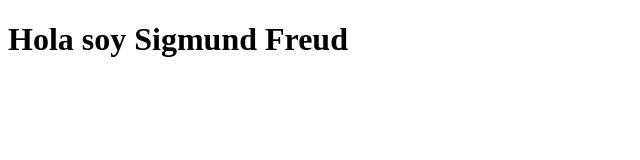
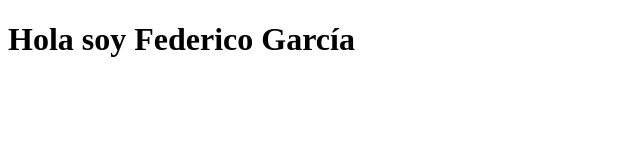
Before and after one commit to joadelvia/cursodocker, a plain HTML site: page index.html in a window 1280 px wide. Shown: the whole page, without its empty margins (0-640 px from the left). Drawn offline with Linux system fonts and the light colour scheme.

Commit message:
Segundo build

```diff
--- a/index.html
+++ b/index.html
@@ -6,6 +6,6 @@
     <title>Hola mundo</title>
 </head>
 <body>
-    <h1>Hola soy Sigmund Freud</h1>
+    <h1>Hola soy Federico García</h1>
 </body>
 </html>
```
